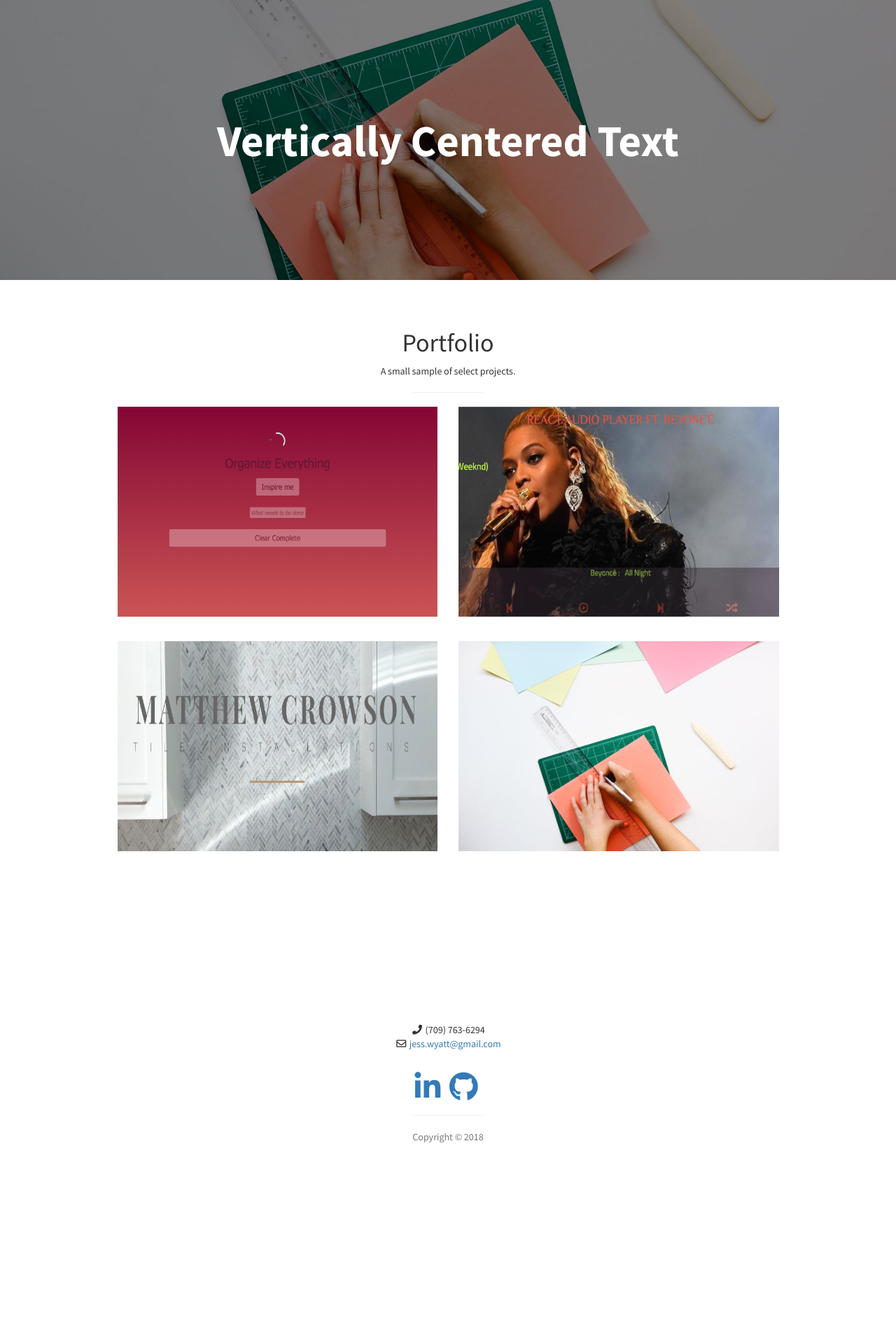
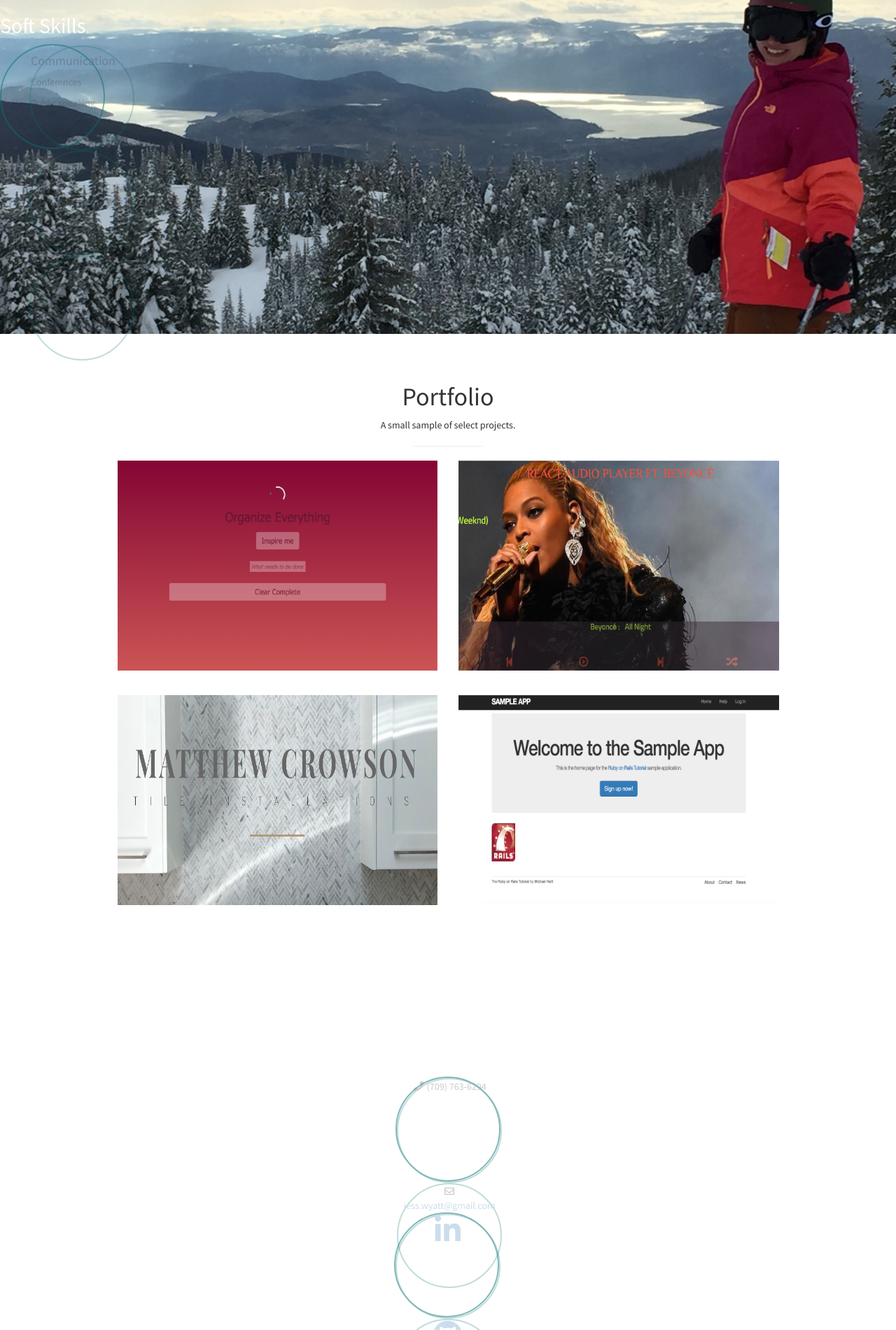
Before and after one commit to JW709/portfolio, a Jekyll site: the page built from index.html, in a window 1280 px wide. Shown: the part 1598-3498 px from the top of the page at 70% size. Built offline with Jekyll 4.4.1, drawn with Linux system fonts in a browser that asks for light colours; nearby versions of some CDN libraries; before the commit the page ends 3342 px from its top, so only the background shows below that.

Commit message:
added soft skills

```diff
--- a/_includes/callout.html
+++ b/_includes/callout.html
@@ -1,5 +1,22 @@
 <aside class="callout">
-  <div class="text-vertical-center">
-    <h1>Vertically Centered Text</h1>
+  <div class="soft-skills">
+    <h2>Soft Skills</h2>
+    <ul>
+      <li>
+        <h4>Communication</h4>
+        <p>Conferences</p>
+        <p>Public speaking</p>
+      </li>
+      <li>
+        <h4>Technical writing</h4>
+        <p href="https://scholar.google.ca/scholar?hl=en&as_sdt=0%2C5&q=jessica++wyatt+&btnG=">Publications</p>
+      </li>
+      <li>
+          <h4>Project management</h4>
+          <p>Scheduling</p>
+          <p>Budgeting</p>
+        </li>
+    </ul>
+
   </div>
 </aside>
--- a/_includes/portfolio.html
+++ b/_includes/portfolio.html
@@ -46,14 +48,12 @@
           <div class="col-md-6">
             <div class="portfolio-item">
               <div class="hvrbox">
-
                 <img class="img-portfolio img-responsive hvrbox-layer_bottom" src="img/portfolio-3.png">
-
                 <div class="hvrbox-layer_top">
                   <div class="hvrbox-text">
                     <p>WordPress</p>
                     <p>PHP</p>
-                      <a href="https://safe-hollows-44791.herokuapp.com/" target="_blank">Demo</a>
+                    <!-- <a href="https://safe-hollows-44791.herokuapp.com/" target="_blank">Demo</a> -->
                   </div>
                 </div>
               </div>
@@ -62,9 +62,16 @@
 
           <div class="col-md-6">
             <div class="portfolio-item">
-              <a href="#">
-                <img class="img-portfolio img-responsive" src="img/portfolio-4.jpg">
-              </a>
+              <div class="hvrbox">
+                <img class="img-portfolio img-responsive hvrbox-layer_bottom" src="img/portfolio-4.png">
+                <div class="hvrbox-layer_top">
+                  <div class="hvrbox-text">
+                    <p>Ruby on Rails</p>
+                    <p>Heroku</p>
+                    <a href="https://mysterious-meadow-33295.herokuapp.com/" target="_blank">Demo</a>
+                    <a href="https://github.com/JW709/rails_todo" target="_blank">Source code</a>
+                  </div>
+                </div>
               </div>
             </div>
           </div>
--- a/css/stylish-portfolio.css
+++ b/css/stylish-portfolio.css
@@ -190,12 +190,20 @@ h2, .fa-stack {
     display: table;
     width: 100%;
     height: 400px;
-    color: #fff;
     background: url(../img/callout.jpg) no-repeat center center scroll;
     -webkit-background-size: cover;
     -moz-background-size: cover;
     background-size: cover;
     -o-background-size: cover;
+}
+
+.skills-list, ul, li {
+    display: inline-block;
+    border-radius: 50%;
+    border: 2px solid rgb(6, 116, 116);
+    opacity: 0.5;
+    height: 150px;
+    width: 150px;
 }
 
 /* Portfolio */
```
Also changed, not shown: other parts of _includes/portfolio.html (+3 -1 lines), img/callout.jpg, img/portfolio-4.jpg (deleted), img/portfolio-4.png (added). Lines whose indentation alone changed are shown as unchanged.
